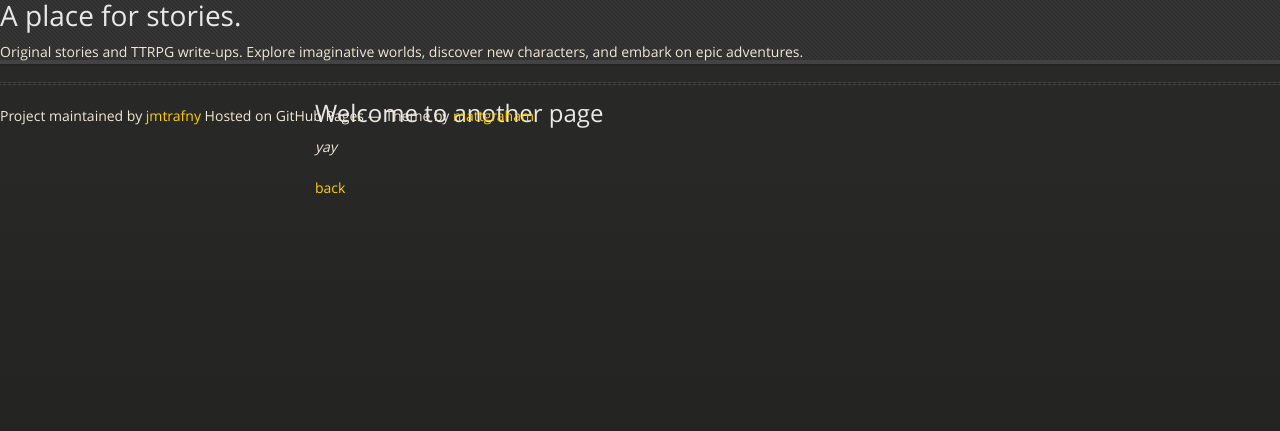
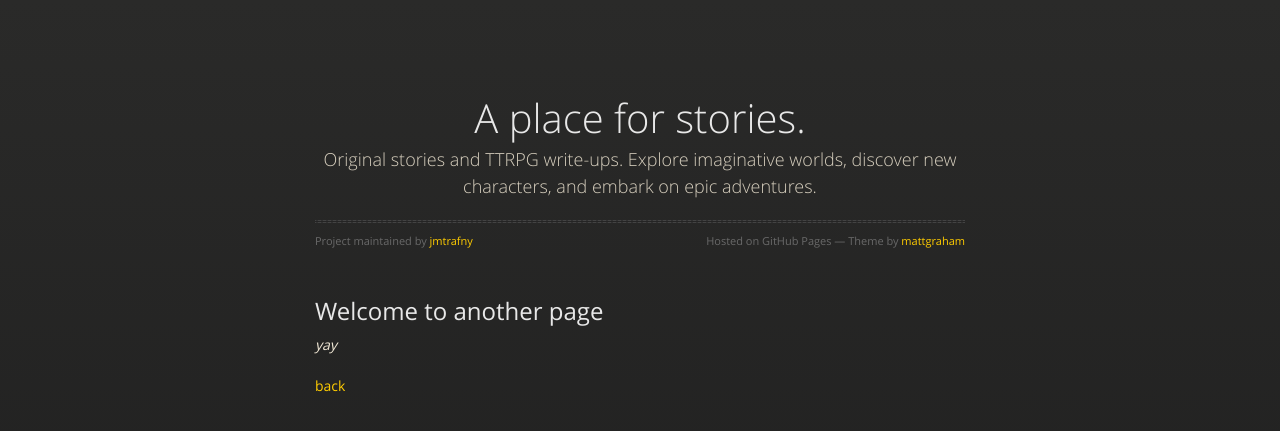
Before and after one commit to jmtrafny/jmtrafny.github.io, a Jekyll site: the page built from another-page.md, in a window 1280 px wide. Shown: the top 431 px of the page. Built offline with Jekyll 4.4.1, drawn with Linux system fonts in a browser that asks for light colours; our own code applies the rules of GitHub Pages for plain Markdown files.

Commit message:
Revert "Update default.html"
This reverts commit 6fbcd6c9b93dcc2cb78deb16f1f7938a0668f051.

```diff
--- a/_layouts/default.html
+++ b/_layouts/default.html
@@ -19,24 +17,23 @@
     <meta name="viewport" content="width=device-width, initial-scale=1, user-scalable=no">
     {% include head-custom.html %}
   </head>
+  <body>
+      <!--div id="header">
+        <nav>
 
-<body>
-  <div id="header">
+        </nav>
+      </div-->
+
+    <div class="wrapper">
+
+      <section>
         <div id="title">
           <h1>{{ site.title | default: site.github.repository_name }}</h1>
           <p>{{ site.description | default: site.github.project_tagline }}</p>
           <hr>
-      <span class="credits left">Project maintained by <a href="{{ site.github.owner_url }}">{{ site.github.owner_name
-          }}</a></span>
-      <span class="credits right">Hosted on GitHub Pages &mdash; Theme by <a
-          href="https://twitter.com/mattgraham">mattgraham</a></span>
+          <span class="credits left">Project maintained by <a href="{{ site.github.owner_url }}">{{ site.github.owner_name }}</a></span>
+          <span class="credits right">Hosted on GitHub Pages &mdash; Theme by <a href="https://twitter.com/mattgraham">mattgraham</a></span>
         </div>
-  </div>
-
-  <div class="wrapper">
-
-    <section>
-
 
         {{ content }}
 
@@ -44,5 +41,4 @@
 
     </div>
   </body>
-
 </html>
```
Also changed, not shown: other parts of _layouts/default.html (+2 -4 lines). Lines whose indentation alone changed are shown as unchanged.
